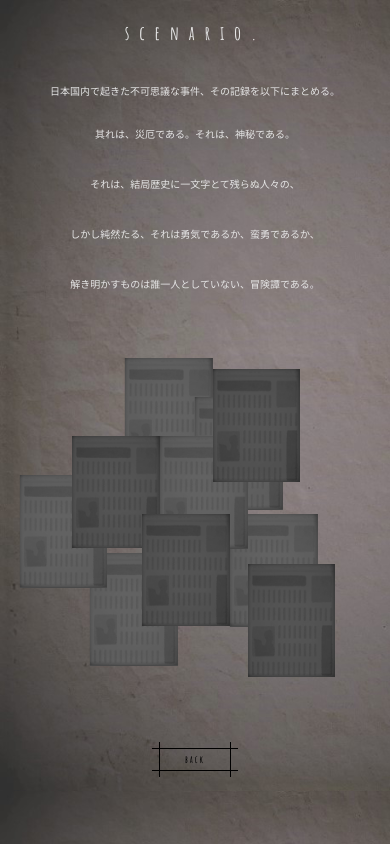
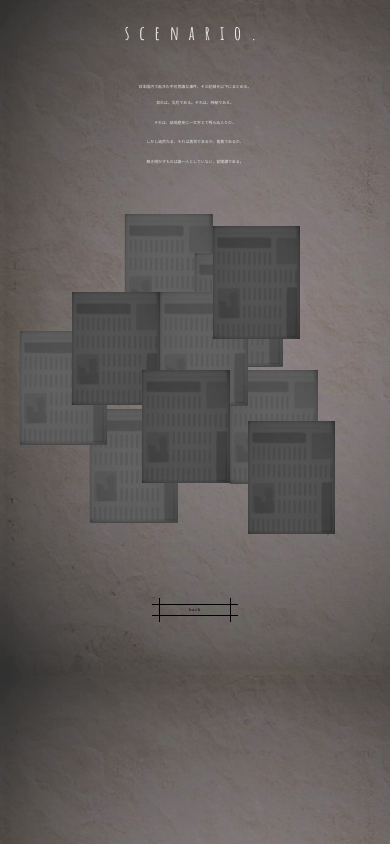
Before and after one commit to Next0000/after-school-talbe, a PHP site: the page made by シナリオ/index1.html in a window 390 px wide. Run offline with PHP 8.4, Linux system fonts and the light colour scheme; some web fonts are replaced.

Commit message:
Update style1.css

```diff
--- a/シナリオ/style1.css
+++ b/シナリオ/style1.css
@@ -466,13 +466,15 @@ input[type="checkbox"]:checked + #popup{
 @media screen and (max-width: 480px){
   body{
     margin: 5%;
+    margin-bottom: 15%;
   }
   h1{
     font-size: 5vw;
     margin-bottom: 10vw;
   }
   p,a{
-    font-size: 10px;
+    font-family:'serif', serif;
+    font-size: 1vw;
   }
 
   .boxs{
@@ -571,9 +573,12 @@ input[type="checkbox"]:checked + #popup{
     position: absolute;
     color: #000000;
   }
-.memo p{
-	font-size: 14px;
-}
+
+  .memo p{
+    font-size: 14px;
+  }
+
+
   /*探索者のチェキボード*/
   .pic{
     background-image: url("../images/bg3.png");
```
